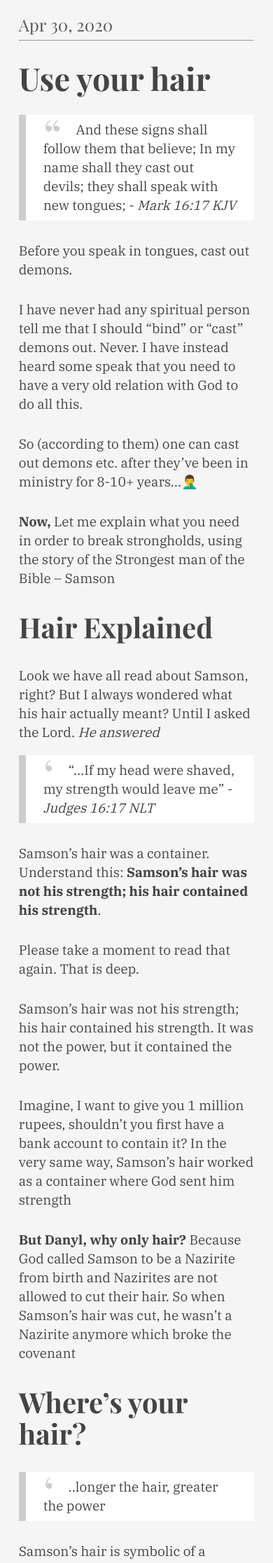
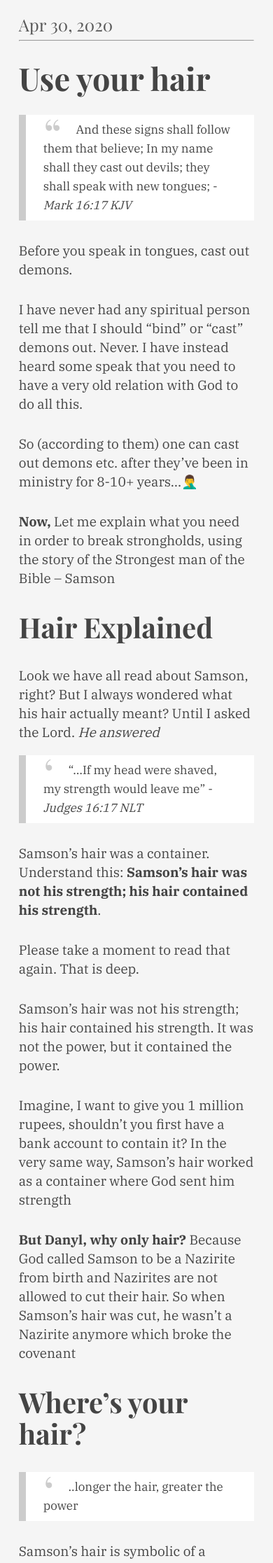
Before and after one commit to gitryder/jekyll-dan-page, a Jekyll site: the page built from _posts/2020-04-30-Use-your-hair.md, in a window 390 px wide. Shown: the top 2233 px of the page at 70% size. Built offline with Jekyll 4.4.1, drawn with Linux system fonts in a browser that asks for light colours; emoji names are drawn with the system emoji font.

Commit message:
Change blockquote font

```diff
--- a/assets/css/post.css
+++ b/assets/css/post.css
@@ -173,6 +173,7 @@ p.copyright {
     h3 { font-size: 35px; }
     h4 { font-size: 30px; }
     p, li { font-size: 19px; }
+    blockquote p { font-size: 18px; }
 }
 
 @media screen and (max-width: 400px) {
@@ -187,6 +188,7 @@ p.copyright {
     h3 { font-size: 35px; }
     h4 { font-size: 30px; }
     p, li { font-size: 19px; }
+    blockquote p { font-size: 17px; }
 }
 
 @media screen and (max-width: 360px) {
@@ -205,6 +207,7 @@ p.copyright {
     h3 { font-size: 30px; }
     h4 { font-size: 25px; }
     p, li { font-size: 17px; }
+    blockquote p { font-size: 16px; }
 }
 
 @media screen and (max-width: 320px) {
@@ -217,4 +220,5 @@ p.copyright {
     h3 { font-size: 30px; }
     h4 { font-size: 25px; }
     p, li { font-size: 17px; }
+    blockquote p { font-size: 16px; }
 }
```
